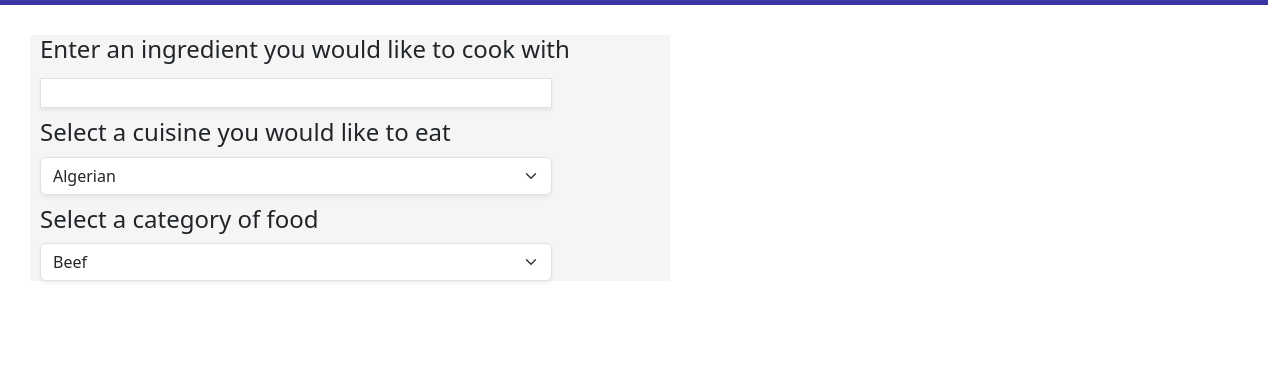
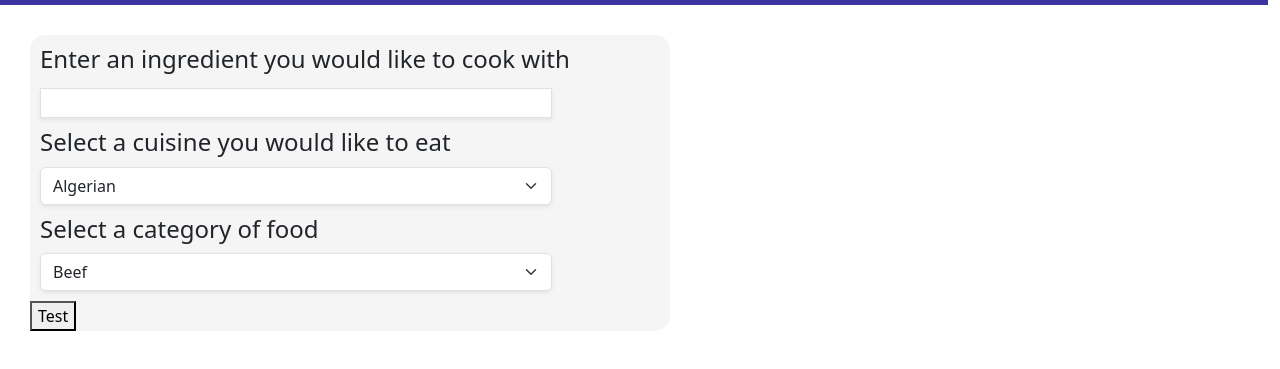
Before and after one commit to nikolab73/4WP3-Assignment-2, a website: page index.html in a window 1280 px wide. Shown: the part 145-514 px from the top of the page. Drawn offline with nearby package versions, Linux system fonts and the light colour scheme.

Commit message:
added submit button and updated styling

```diff
--- a/index.html
+++ b/index.html
@@ -25,7 +25,7 @@
         </div>
       </div>
 
-      <form style="background-color:whitesmoke; width:50%; margin: 30px;">
+      <form style="background-color:whitesmoke; width:50%; margin: 30px;border-radius: 15px;position: fixed;">
         <h4 style="margin: 10px; margin-top: 10px;">Enter an ingredient you would like to cook with</h4>
         <input class="form-check-input shadow-sm" style="width: 80%;height: 30px; margin-left: 10px;"></input>
 
@@ -87,7 +87,7 @@
           <option value="Vegan">Vegan</option>
           <option value="Vegetarian">Vegetarian</option>
         </select>
-
+      <button class="button">Test</button>
       </form>
     </body>
 </html>
```
